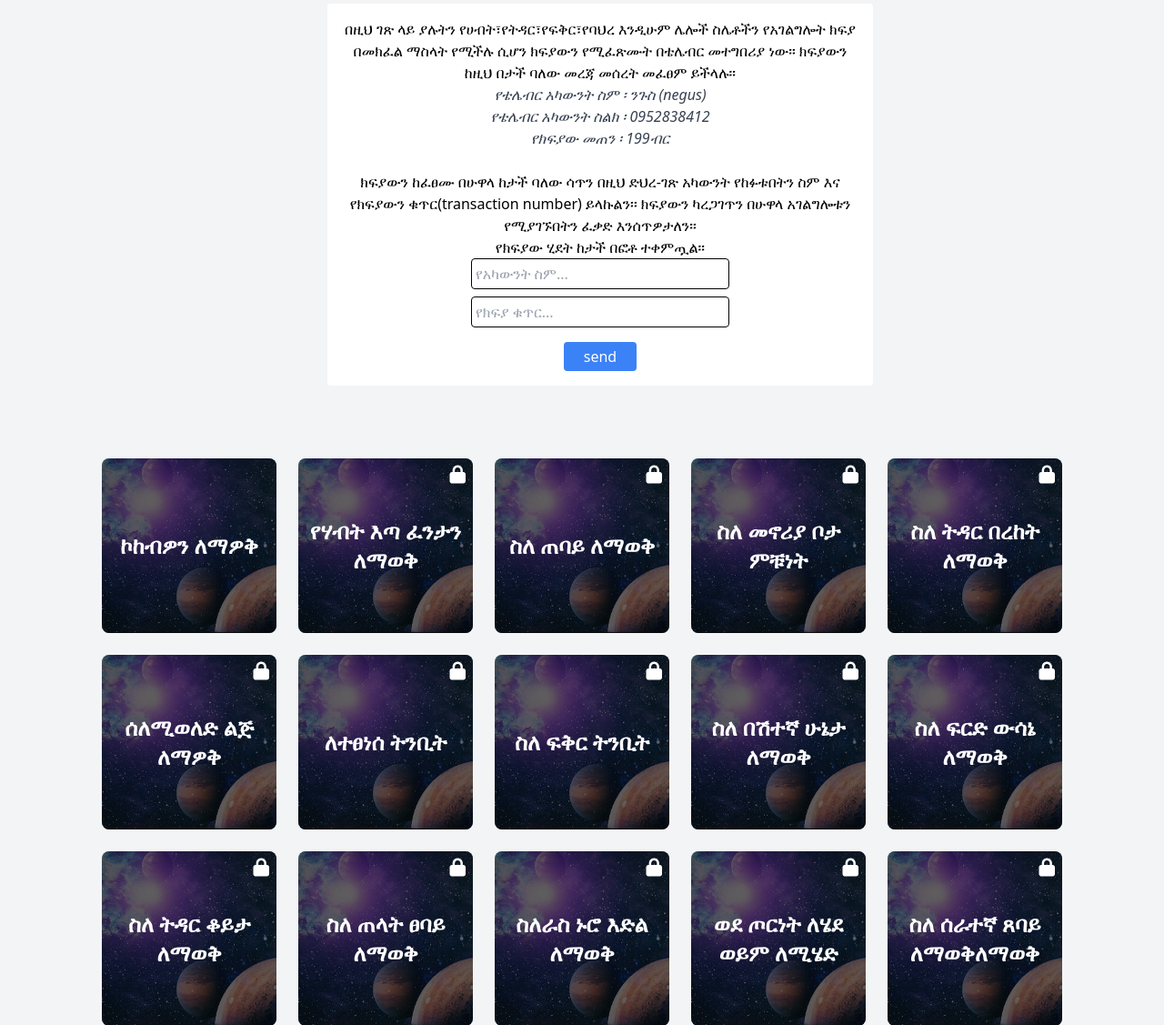
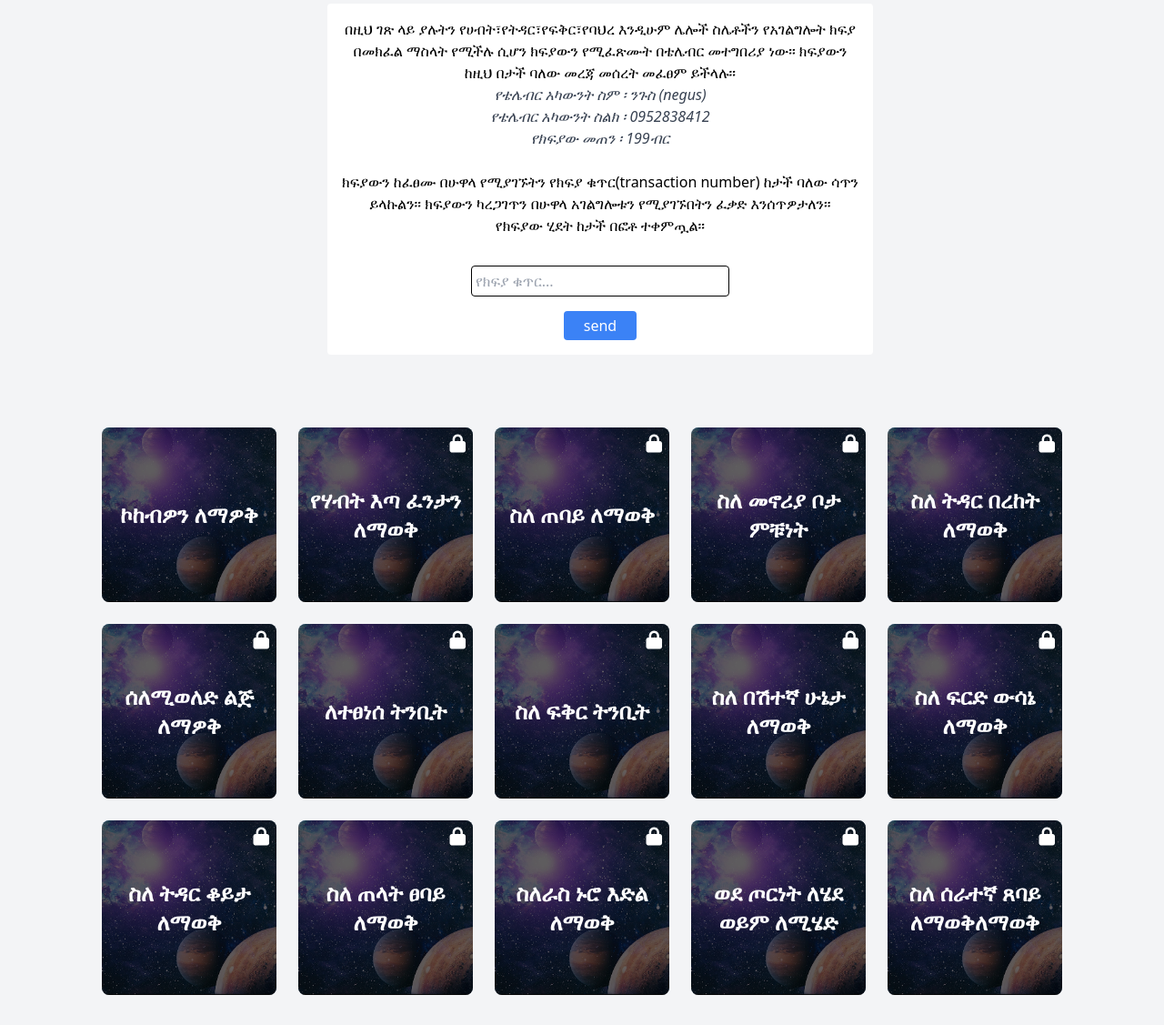
Before and after one commit to The-Professor-1/astrology, a Django app: page /calculator/calculators/ in a window 1280 px wide, after a click on "ሁሉንም አገልግሎቶች ለማግኘት". Shown: the part 168-1295 px from the top of the page at 91% size. Run offline with Django 5.2, Linux system fonts and the light colour scheme; some libraries are stand-ins or nearby versions.

Commit message:
tr.no send functionality added

```diff
--- a/calculator/models.py
+++ b/calculator/models.py
@@ -6,3 +6,6 @@ class Users(models.Model):
     mothersname = models.CharField(max_length=100)
     sign = models.CharField(max_length=100)
     description = models.CharField(default='',max_length=10000)
+class Message_After_Transaction(models.Model):
+    username = models.CharField(max_length=100)
+    Transaction_Number = models.CharField(max_length=100)
--- a/calculator/templates/calculator/calculator_list.html
+++ b/calculator/templates/calculator/calculator_list.html
@@ -14,13 +14,13 @@
             በዚህ ገጽ ላይ ያሉትን የሀብት፣የትዳር፣የፍቅር፣የባህረ እንዲሁም ሌሎች ስሌቶችን የአገልግሎት ክፍያ በመክፈል ማስላት የሚችሉ ሲሆን ክፍያውን የሚፈጽሙት በቴሌብር መተግበሪያ ነው፡፡
              ክፍያውን ከዚህ በታች ባለው መረጃ መሰረት መፈፀም ይችላሉ፡፡
              <BR><div class="text-md text-gray-700"><i>የቴሌብር አካውንት ስም ፡ ንጉስ (negus)<BR> የቴሌብር አካውንት ስልክ ፡ 0952838412<BR>የክፍያው መጠን ፡ 199ብር</i></div><BR>
-             ክፍያውን ከፈፀሙ በሁዋላ ከታች ባለው ሳጥን በዚህ ድህረ-ገጽ አካውንት የከፉቱበትን ስም እና የክፍያውን ቁጥር(transaction number) ይላኩልን፡፡ ክፍያውን ካረጋገጥን በሁዋላ አገልግሎቱን የሚያገኙበትን ፈቃድ እንሰጥዎታለን፡፡<br>
+             ክፍያውን ከፈፀሙ በሁዋላ የሚያገኙትን የክፍያ ቁጥር(transaction number) ከታች ባለው ሳጥን ይላኩልን፡፡ ክፍያውን ካረጋገጥን በሁዋላ አገልግሎቱን የሚያገኙበትን ፈቃድ እንሰጥዎታለን፡፡<br>
             የክፍያው ሂደት ከታች በፎቶ ተቀምጧል፡፡<br>
         <form method="post">
             {% csrf_token %}
-            <input class="border rounded p-1 border-black w-1/2" type="text" name="username" placeholder="የአካውንት ስም..."><BR>
-                <input class="border rounded p-1 border-black mt-2 w-1/2" type="text" name="transaction_number" placeholder="የክፍያ ቁጥር..."><BR>
-                    <button class="bg-blue-500 mt-4 w-20 p-1 rounded text-white" type="submit" name="action" value="nameandnumber">send</button>
+            <input type="hidden" class="border rounded p-1 border-black w-1/2" type="text" name="username" value="{{ user.username }}"><BR>
+                <input required class="border rounded p-1 border-black mt-2 w-1/2" type="text" name="transaction_number" placeholder="የክፍያ ቁጥር..."><BR>
+                    <button class="bg-blue-500 mt-4 w-20 p-1 rounded text-white" type="submit" name="action" value="send_nameandnumber">send</button>
         </form></div>
         </li>
 </ul>
@@ -31,8 +31,8 @@
             <!-- Accessible Item (First item or Admin) -->
             <a href="{% url url %}" class="w-24 lg:w-48 h-24 lg:h-48 relative text-lg lg:text-2xl text-white transition-all duration-300 hover:scale-105 hover:text-gray-200">
                 <div class="absolute inset-0 bg-cover bg-center rounded-lg transition-all duration-300 hover:brightness-125 hover:shadow-lg"
-                     style="background-image: url('{% static 'images/' %}{{ image }}');">
-                    <div class="absolute inset-0 bg-black bg-opacity-60 rounded-lg hover:bg-opacity-40 transition-all"></div>
+                style="background-image: url('{% static 'images/' %}{{ image }}');">
+                <div class="absolute inset-0 bg-black bg-opacity-60 rounded-lg hover:bg-opacity-40 transition-all"></div>
                 </div>
                 <div class="relative z-10 text-lg lg:text-2xl flex items-center justify-center h-full font-semibold text-center">
                     {{ label }}
--- a/calculator/urls.py
+++ b/calculator/urls.py
@@ -1,9 +1,10 @@
 from django.contrib import admin # type: ignore
 from django.urls import path,include # type: ignore
-from .views import calculate,wealth_view,calculators_list,life_luck,behavior_view,place_view,marriage_luck_view,military_prophecy,love_prophecy,legal_prophecy,marriage_length_prophecy,enemy_behavior,patient_prophecy,pregnancy_prophecy,birth_prophecy,servant_behavior
+from .views import nameandnosender,calculate,wealth_view,calculators_list,life_luck,behavior_view,place_view,marriage_luck_view,military_prophecy,love_prophecy,legal_prophecy,marriage_length_prophecy,enemy_behavior,patient_prophecy,pregnancy_prophecy,birth_prophecy,servant_behavior
 
 urlpatterns = [
     path('',calculate ,name='calculate'),
+    path('send_transaction_number/',nameandnosender,name='send_transaction_number'),
     path('wealth/',wealth_view,name='wealth_calculator'),
     path('calculators/',calculators_list,name="calculator_list"),
     path('behavior/',behavior_view,name='behavior_calculator'),
--- a/calculator/views.py
+++ b/calculator/views.py
@@ -1,11 +1,11 @@
-from django.shortcuts import render # type:ignore
+from django.shortcuts import render,redirect # type:ignore
 from django.http import HttpResponse # type:ignore
 from django.contrib import messages # type:ignore
 from django.urls import reverse # type:ignore
 from calculator import library as lb
 from .forms import RegisterForm,GeneralForm
-from .models import Users
-
+from .models import Users,Message_After_Transaction
+from home.models import User
 # Constants for modulus values
 KOKEB_MODULUS = 12
 PLACE_MODULUS = 7
@@ -15,6 +15,20 @@ SERVANT_MODULUS = 5
 MARRIAGE_MODULUS = 8
 
 # Helper function to calculate sum
+def nameandnosender(request):
+    if request.method == 'POST':
+        action = request.POST.get('action')
+
+        if action == 'send_nameandnumber':
+            name = request.POST.get('username')
+            number = request.POST.get('transaction_number')
+
+            try:
+                item = Message_After_Transaction(username=name,Transaction_Number=number)
+                item.save()
+                return HttpResponse('<h1>መልዕክትዎ ተልኳል ውጤቱን ይጠብቁ፡፡</h1>')
+            except Exception as e:
+                messages.error(request, f"An error occurred: {str(e)}")
 def calculate_sum(name, modulus, fidel_pairs):
     """
     Calculate the sum of character values from a name based on a fidel value pair dictionary.
```
Also changed, not shown: calculator/migrations/0006_message_after_transaction.py (added).
